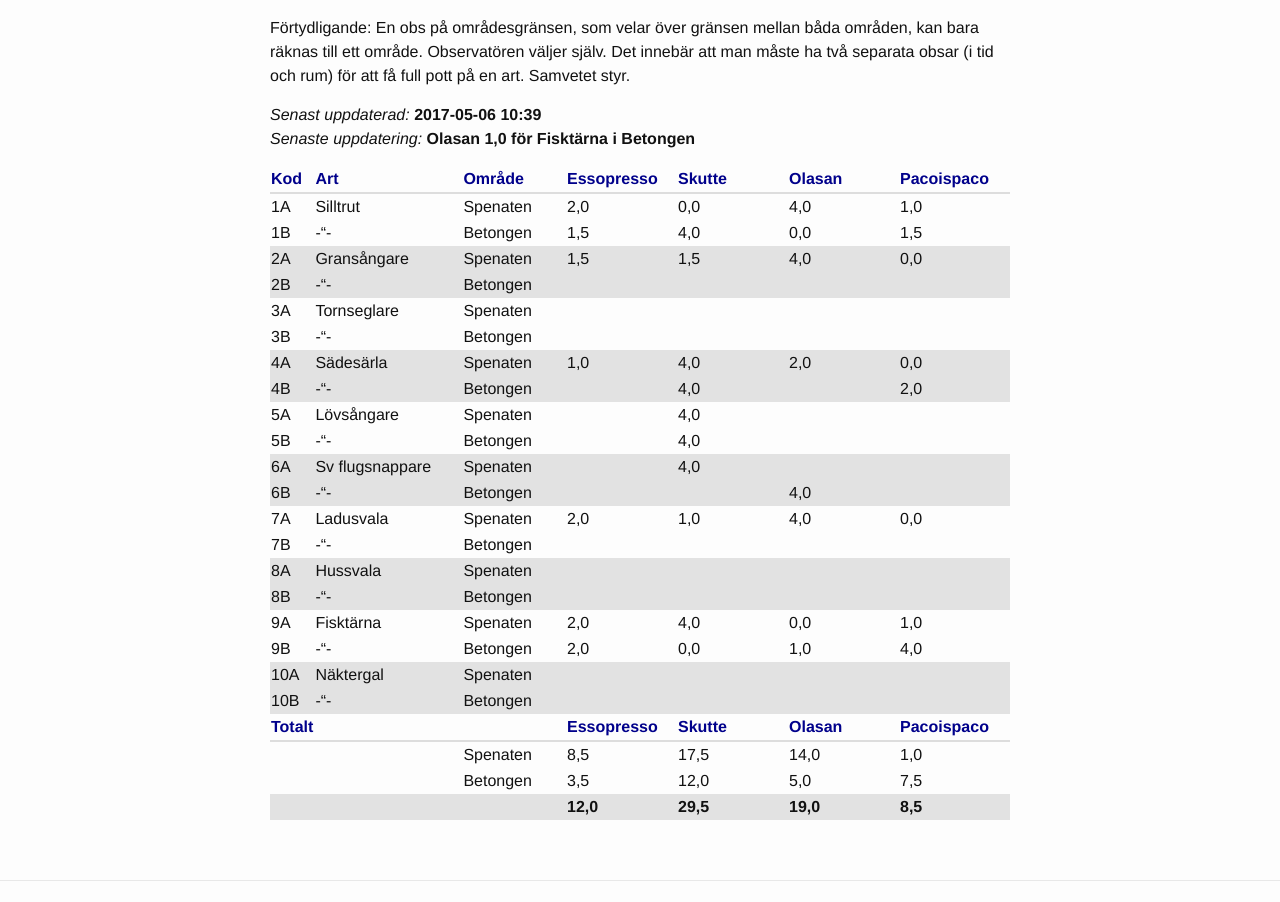
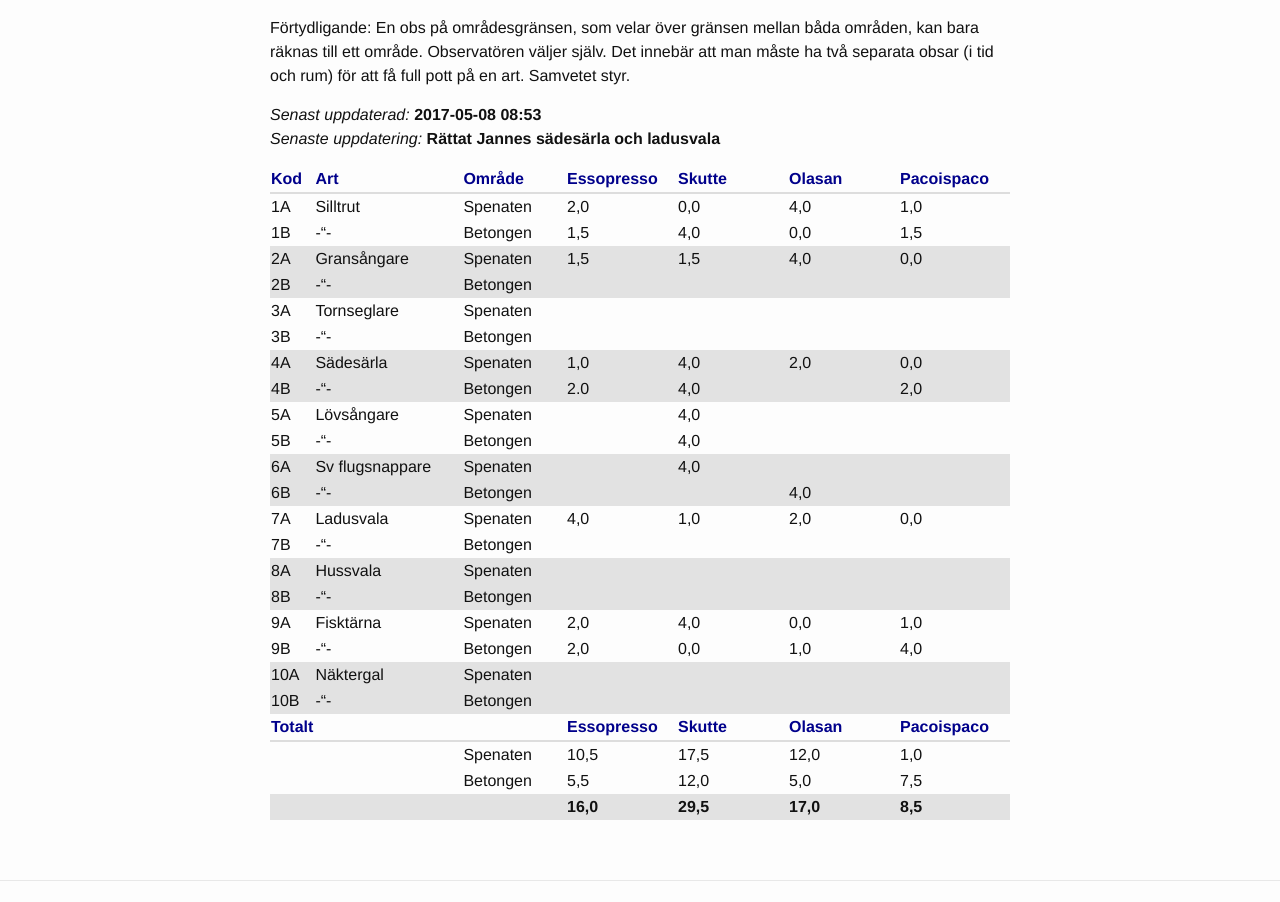
Before and after one commit to pacoispaco/flapjackers, a Jekyll site: the page built from docs/_posts/2017-03-21-sthlm-betong-spring-challenge.markdown, in a window 1280 px wide. Shown: the part 295-1197 px from the top of the page. Built offline with Jekyll 4.4.1, drawn with Linux system fonts in a browser that asks for light colours.

Commit message:
Fixed sightings for Janne 2015-05-08

```diff
--- a/docs/_posts/2017-03-21-sthlm-betong-spring-challenge.markdown
+++ b/docs/_posts/2017-03-21-sthlm-betong-spring-challenge.markdown
@@ -9,8 +9,8 @@ Sthlm Betong Spring Challenge handlar om att först obsa 10 arter i Stockholm un
 
 Förtydligande: En obs på områdesgränsen, som velar över gränsen mellan båda områden, kan bara räknas till ett område. Observatören väljer själv. Det innebär att man måste ha två separata obsar (i tid och rum) för att få full pott på en art. Samvetet styr.
 
-*Senast* *uppdaterad:* **2017-05-06** **10:39**
-*Senaste* *uppdatering:* **Olasan 1,0 för Fisktärna i Betongen**
+*Senast* *uppdaterad:* **2017-05-08** **08:53**
+*Senaste* *uppdatering:* **Rättat Jannes sädesärla och ladusvala**
 
 | Kod | Art         | Område   | Essopresso | Skutte | Olasan | Pacoispaco |
 | --- | ----------- | -------- | ---------- | ------ | ------ | ---------- |
@@ -21,12 +21,12 @@ Förtydligande: En obs på områdesgränsen, som velar över gränsen mellan bå
 | 3A  | Tornseglare | Spenaten |            |        |        |            |
 | 3B  |    -"-      | Betongen |            |        |        |            |
 | 4A  | Sädesärla   | Spenaten | 1,0        | 4,0    | 2,0    | 0,0        |
-| 4B  |    -"-      | Betongen |            | 4,0    |        | 2,0        |
+| 4B  |    -"-      | Betongen | 2.0        | 4,0    |        | 2,0        |
 | 5A  | Lövsångare  | Spenaten |            | 4,0    |        |            |
 | 5B  |    -"-      | Betongen |            | 4,0    |        |            |
 | 6A  | Sv flugsnappare | Spenaten |        | 4,0    |        |            |
 | 6B  |    -"-          | Betongen |        |        | 4,0    |            |
-| 7A  | Ladusvala   | Spenaten | 2,0        | 1,0    | 4,0    | 0,0        |
+| 7A  | Ladusvala   | Spenaten | 4,0        | 1,0    | 2,0    | 0,0        |
 | 7B  |    -"-      | Betongen |            |        |        |            |
 | 8A  | Hussvala    | Spenaten |            |        |        |            |
 | 8B  |    -"-      | Betongen |            |        |        |            |
@@ -38,7 +38,7 @@ Förtydligande: En obs på områdesgränsen, som velar över gränsen mellan bå
 
 | Totalt  |         |          | Essopresso | Skutte | Olasan | Pacoispaco |
 | ------- | ------- | -------- | ---------- | ------ | ------ | ---------- |
-|         |         | Spenaten |  8,5       | 17,5   | 14,0   |  1,0       |
-|         |         | Betongen |  3,5       | 12,0   |  5,0   |  7,5       |
-|         |         |          |  **12,0**  | **29,5** | **19,0** | **8,5**  |
+|         |         | Spenaten | 10,5       | 17,5   | 12,0   |  1,0       |
+|         |         | Betongen |  5,5       | 12,0   |  5,0   |  7,5       |
+|         |         |          |  **16,0**  | **29,5** | **17,0** | **8,5**  |
 {: .challenge-table-class }
```
